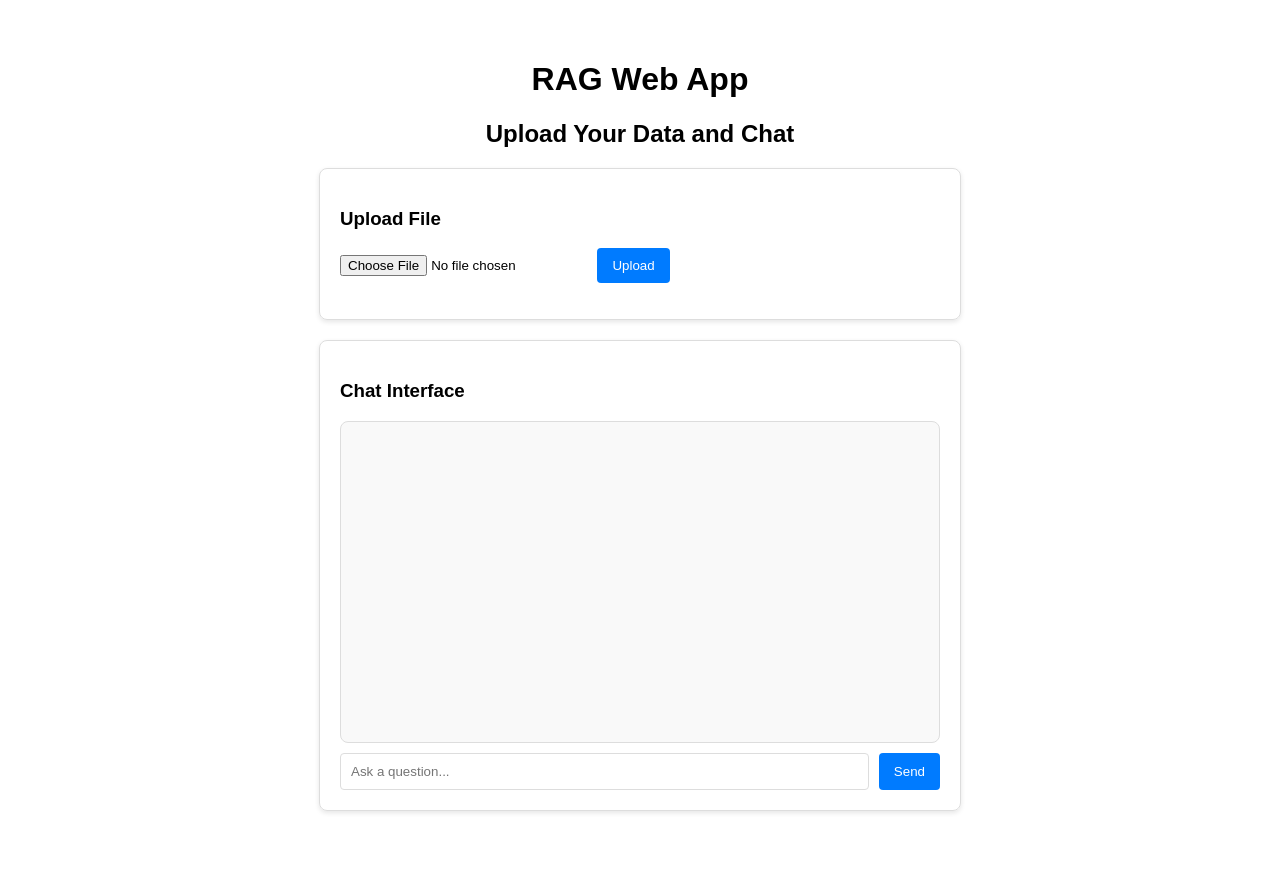
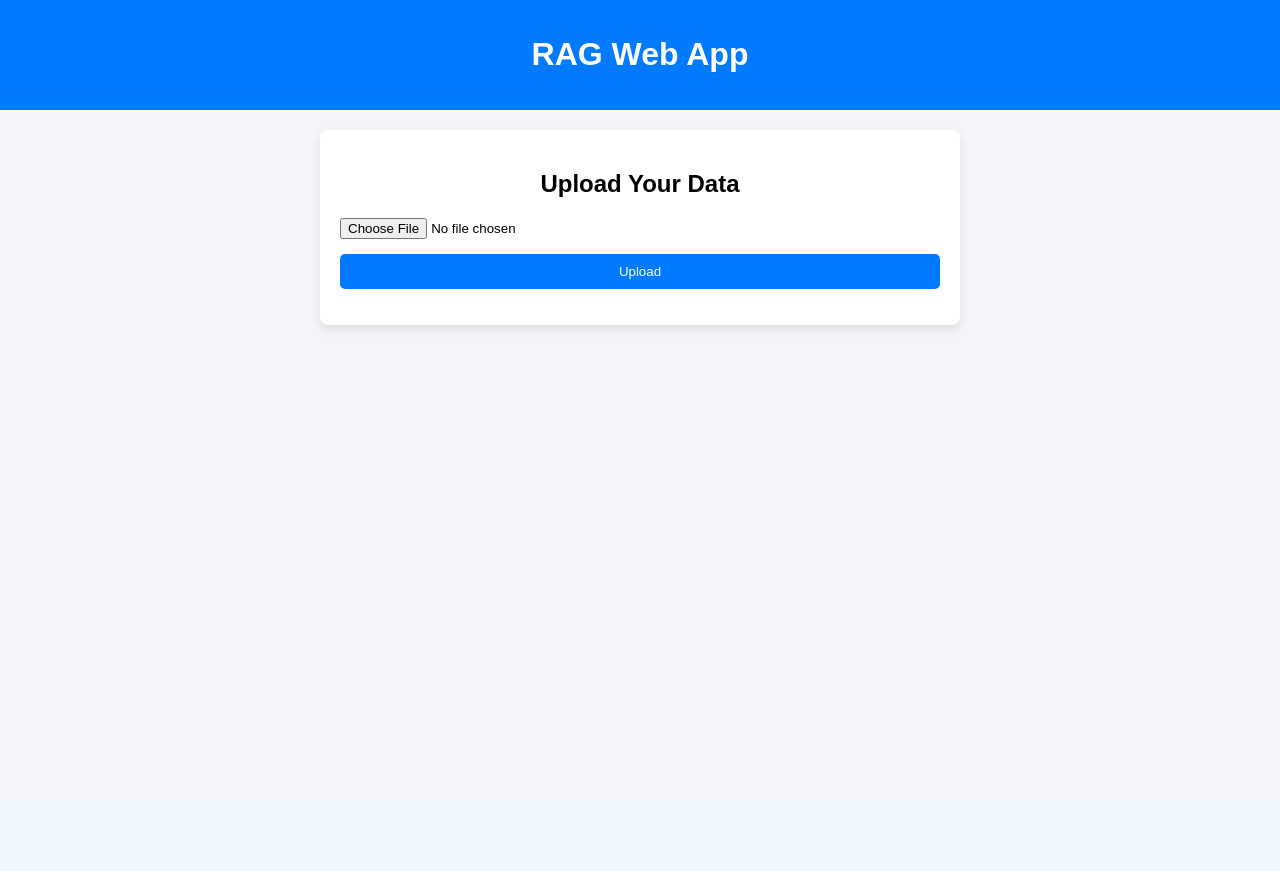
Before and after one commit to fahaddalwai/WhatHealth, a Django app: page / in a window 1280 px wide. After the commit the page ends 332 px from the top, so only its background shows below. Run offline with Django 5.2, Linux system fonts and the light colour scheme.

Commit message:
feat: two-stage frontend

```diff
--- a/whathealth/templates/index.html
+++ b/whathealth/templates/index.html
@@ -7,19 +7,44 @@
     <style>
         body {
             font-family: Arial, sans-serif;
-            margin: 20px;
+            margin: 0;
+            padding: 0;
+            background-color: #f4f4f9;
+        }
+        header {
+            background-color: #007BFF;
+            color: white;
+            padding: 15px 20px;
+            text-align: center;
+        }
+        main {
+            margin: 20px auto;
+            max-width: 600px;
+            background: white;
             padding: 20px;
+            border-radius: 8px;
+            box-shadow: 0 4px 10px rgba(0, 0, 0, 0.1);
         }
         h1, h2 {
             text-align: center;
         }
-        .upload-section, .chat-section {
-            margin: 20px auto;
-            max-width: 600px;
-            border: 1px solid #ddd;
-            padding: 20px;
-            border-radius: 8px;
-            box-shadow: 0 2px 5px rgba(0, 0, 0, 0.1);
+        .button {
+            background-color: #007BFF;
+            color: white;
+            border: none;
+            padding: 10px 15px;
+            border-radius: 5px;
+            cursor: pointer;
+            text-align: center;
+            display: block;
+            width: 100%;
+            margin-top: 15px;
+        }
+        .button:hover {
+            background-color: #0056b3;
+        }
+        .hidden {
+            display: none;
         }
         .chat-box {
             border: 1px solid #ddd;
@@ -29,9 +54,6 @@
             height: 300px;
             overflow-y: auto;
             background-color: #f9f9f9;
-        }
-        .chat-message {
-            margin: 5px 0;
         }
         .chat-input {
             display: flex;
@@ -43,51 +65,43 @@
             border: 1px solid #ddd;
             border-radius: 4px;
         }
-        button {
-            padding: 10px 15px;
-            border: none;
-            background-color: #007BFF;
-            color: white;
-            border-radius: 4px;
-            cursor: pointer;
-        }
-        button:hover {
-            background-color: #0056b3;
-        }
     </style>
 </head>
 <body>
-    <h1>RAG Web App</h1>
-    <h2>Upload Your Data and Chat</h2>
-
-    <!-- File Upload Section -->
-    <div class="upload-section">
-        <h3>Upload File</h3>
+    <header>
+        <h1>RAG Web App</h1>
+    </header>
+    <main id="upload-stage">
+        <h2>Upload Your Data</h2>
         <form id="upload-form">
-            <input type="file" id="file-input" />
-            <button type="submit">Upload</button>
+            <input type="file" id="file-input" accept=".csv" required />
+            <button type="submit" class="button">Upload</button>
         </form>
         <p id="upload-status"></p>
-    </div>
-
-    <!-- Chat Section -->
-    <div class="chat-section">
-        <h3>Chat Interface</h3>
+    </main>
+    <main id="chat-stage" class="hidden">
+        <h2>Chat Interface</h2>
         <div id="chat-box" class="chat-box"></div>
         <div class="chat-input">
             <input type="text" id="user-input" placeholder="Ask a question..." />
-            <button id="send-btn">Send</button>
+            <button id="send-btn" class="button">Send</button>
         </div>
-    </div>
+    </main>
 
     <script>
-        // Upload File
-        document.getElementById('upload-form').onsubmit = async (e) => {
+        const uploadForm = document.getElementById('upload-form');
+        const fileInput = document.getElementById('file-input');
+        const uploadStatus = document.getElementById('upload-status');
+        const uploadStage = document.getElementById('upload-stage');
+        const chatStage = document.getElementById('chat-stage');
+        const chatBox = document.getElementById('chat-box');
+        const userInput = document.getElementById('user-input');
+        const sendBtn = document.getElementById('send-btn');
+
+        // Upload File and Transition to Chat
+        uploadForm.onsubmit = async (e) => {
             e.preventDefault();
-            const fileInput = document.getElementById('file-input');
-            const status = document.getElementById('upload-status');
-            status.textContent = "Uploading file...";
-
+            uploadStatus.textContent = "Uploading file...";
             const formData = new FormData();
             formData.append('file', fileInput.files[0]);
 
@@ -96,28 +110,29 @@
                     method: 'POST',
                     body: formData,
                 });
-
                 const data = await response.json();
                 if (response.ok) {
-                    status.textContent = data.message;
+                    uploadStatus.textContent = data.message || "File uploaded successfully!";
+                    setTimeout(() => {
+                        uploadStage.classList.add('hidden');
+                        chatStage.classList.remove('hidden');
+                    }, 1000);
                 } else {
-                    status.textContent = `Error: ${data.detail || 'Failed to upload file'}`;
+                    uploadStatus.textContent = `Error: ${data.detail || 'Failed to upload file'}`;
                 }
             } catch (error) {
-                status.textContent = `Error: ${error.message}`;
+                uploadStatus.textContent = `Error: ${error.message}`;
             }
         };
 
-        // Chat with API
-        document.getElementById('send-btn').onclick = async () => {
-            const chatBox = document.getElementById('chat-box');
-            const userInput = document.getElementById('user-input');
-
+        // Handle Chat
+        sendBtn.onclick = async () => {
             const userMessage = userInput.value.trim();
             if (!userMessage) return;
 
             // Display user message
-            chatBox.innerHTML += `<div class="chat-message"><strong>You:</strong> ${userMessage}</div>`;
+            chatBox.innerHTML += `<div><strong>You:</strong> ${userMessage}</div>`;
+            chatBox.scrollTop = chatBox.scrollHeight;
 
             try {
                 const response = await fetch('/api/chat/', {
@@ -127,20 +142,18 @@
                     },
                     body: JSON.stringify({ query: userMessage }),
                 });
-
                 const data = await response.json();
                 if (response.ok) {
-                    chatBox.innerHTML += `<div class="chat-message"><strong>Bot:</strong> ${data.response}</div>`;
+                    chatBox.innerHTML += `<div><strong>Bot:</strong> ${data.response}</div>`;
                 } else {
-                    chatBox.innerHTML += `<div class="chat-message"><strong>Bot:</strong> Error fetching response</div>`;
+                    chatBox.innerHTML += `<div><strong>Bot:</strong> Error fetching response</div>`;
                 }
             } catch (error) {
-                chatBox.innerHTML += `<div class="chat-message"><strong>Bot:</strong> Error: ${error.message}</div>`;
+                chatBox.innerHTML += `<div><strong>Bot:</strong> Error: ${error.message}</div>`;
             }
 
-            // Clear input field
             userInput.value = '';
-            chatBox.scrollTop = chatBox.scrollHeight; // Auto-scroll to the latest message
+            chatBox.scrollTop = chatBox.scrollHeight;
         };
     </script>
 </body>
```
